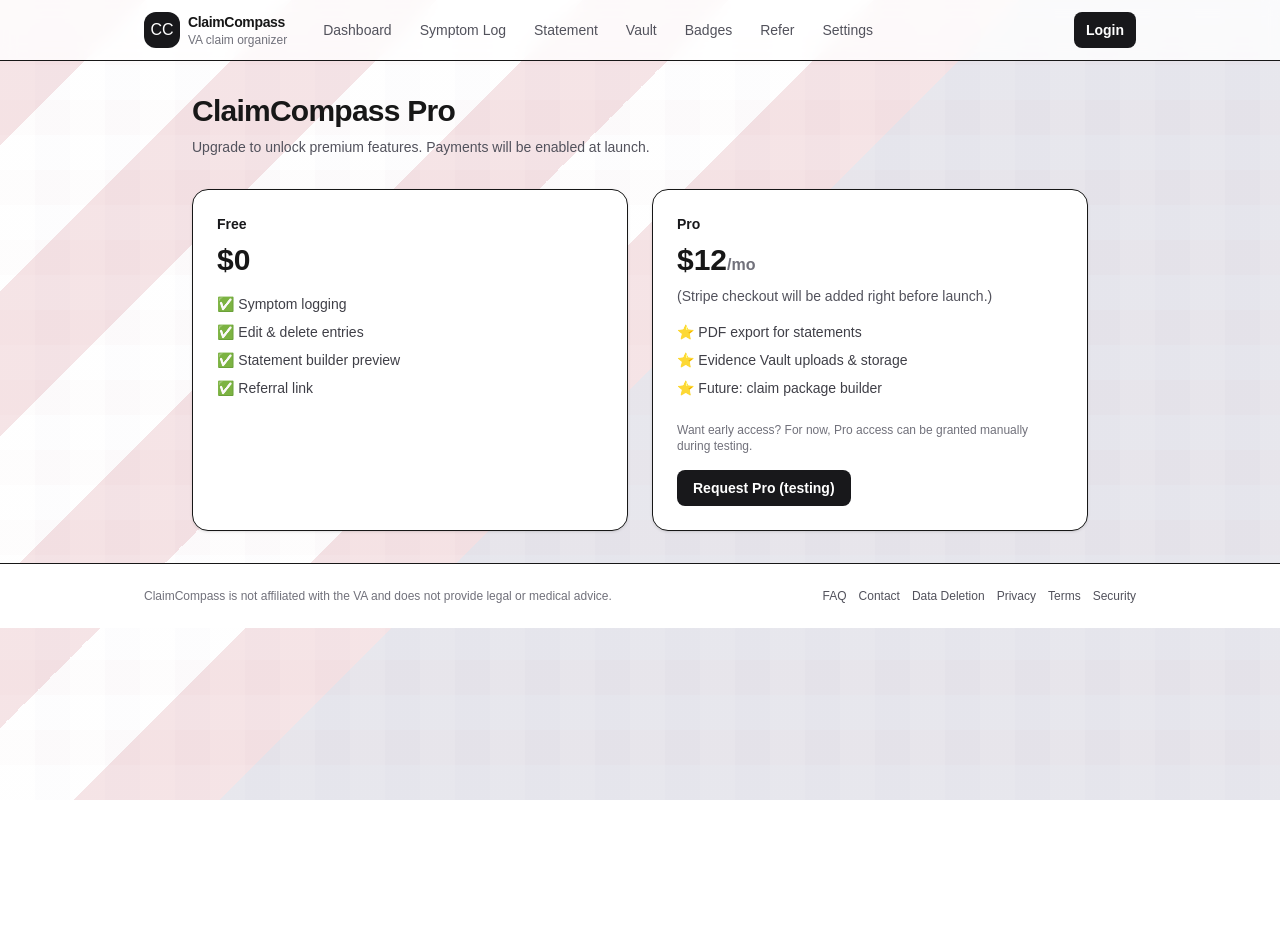
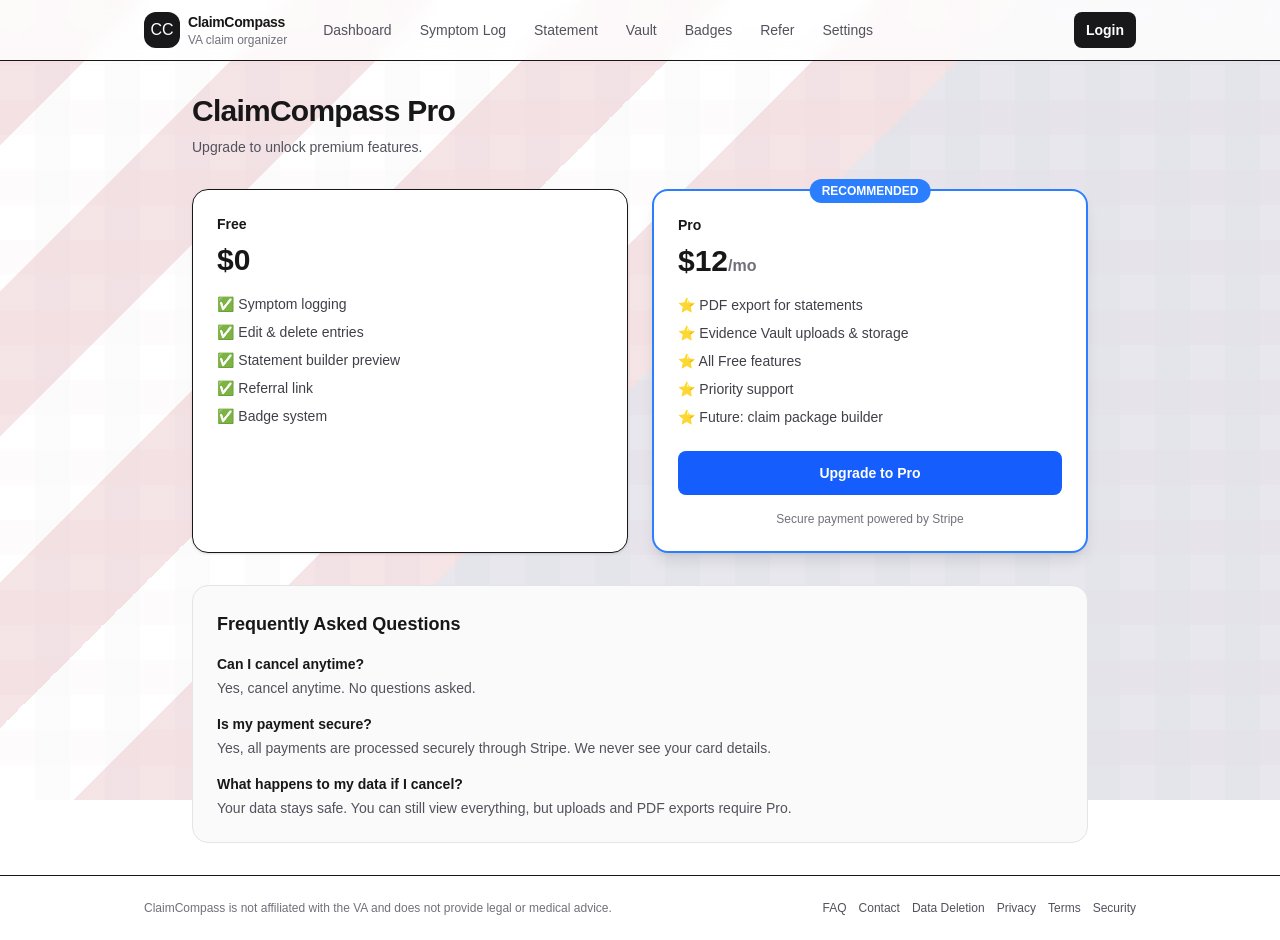
Before and after one commit to rugbyman74/claimcompass, a Next.js app: page /pricing in a window 1280 px wide. Before the commit the page ends 800 px from the top, so only its background shows below. Built offline with nearby package versions, Linux system fonts and the light colour scheme; no server answers.

Commit message:
Added Stripe payment integration

```diff
--- /dev/null
+++ b/app/api/create-checkout/route.ts
@@ -0,0 +1,40 @@
+import { NextResponse } from "next/server";
+import Stripe from "stripe";
+
+const stripe = new Stripe(process.env.STRIPE_SECRET_KEY!, {
+  apiVersion: "2026-01-28.clover",
+});
+
+export async function POST(req: Request) {
+  try {
+    const { email, userId } = await req.json();
+
+    if (!email || !userId) {
+      return NextResponse.json({ error: "Email and User ID required" }, { status: 400 });
+    }
+
+    const session = await stripe.checkout.sessions.create({
+      customer_email: email,
+      line_items: [
+        {
+          price: process.env.STRIPE_PRICE_ID!,
+          quantity: 1,
+        },
+      ],
+      mode: "subscription",
+      success_url: `${process.env.NEXT_PUBLIC_SITE_URL || "http://localhost:3000"}/dashboard?success=true`,
+      cancel_url: `${process.env.NEXT_PUBLIC_SITE_URL || "http://localhost:3000"}/pricing?canceled=true`,
+      metadata: {
+        userId: userId,
+      },
+    });
+
+    return NextResponse.json({ sessionId: session.id, url: session.url });
+  } catch (error: any) {
+    console.error("Stripe checkout error:", error);
+    return NextResponse.json(
+      { error: error.message || "Failed to create checkout session" },
+      { status: 500 }
+    );
+  }
+}
--- a/app/pricing/page.tsx
+++ b/app/pricing/page.tsx
@@ -1,12 +1,58 @@
-import Link from "next/link";
+"use client";
+
+import { useState } from "react";
+import { supabase } from "@/lib/supabaseClient";
+import { useRouter } from "next/navigation";
 
 export default function PricingPage() {
+  const router = useRouter();
+  const [loading, setLoading] = useState(false);
+  const [status, setStatus] = useState("");
+
+  const handleUpgrade = async () => {
+    setStatus("");
+    setLoading(true);
+
+    try {
+      const { data: sessionData, error: sessionError } = await supabase.auth.getSession();
+
+      if (sessionError || !sessionData.session) {
+        setStatus("❌ Please log in first");
+        setLoading(false);
+        router.push("/login");
+        return;
+      }
+
+      const userId = sessionData.session.user.id;
+      const email = sessionData.session.user.email;
+
+      const response = await fetch("/api/create-checkout", {
+        method: "POST",
+        headers: { "Content-Type": "application/json" },
+        body: JSON.stringify({ userId, email }),
+      });
+
+      const data = await response.json();
+
+      if (!response.ok) {
+        throw new Error(data.error || "Failed to create checkout session");
+      }
+
+      if (data.url) {
+        window.location.href = data.url;
+      }
+    } catch (error: any) {
+      setStatus(`❌ ${error.message}`);
+      setLoading(false);
+    }
+  };
+
   return (
     <div className="mx-auto max-w-4xl grid gap-8">
       <div>
         <h1 className="text-3xl font-semibold tracking-tight">ClaimCompass Pro</h1>
         <p className="mt-2 text-sm text-zinc-600">
-          Upgrade to unlock premium features. Payments will be enabled at launch.
+          Upgrade to unlock premium features.
         </p>
       </div>
 
@@ -19,32 +65,72 @@
             <li>✅ Edit & delete entries</li>
             <li>✅ Statement builder preview</li>
             <li>✅ Referral link</li>
+            <li>✅ Badge system</li>
           </ul>
         </div>
 
-        <div className="rounded-2xl border bg-white p-6 shadow-sm">
+        <div className="rounded-2xl border-2 border-blue-500 bg-white p-6 shadow-lg relative">
+          <div className="absolute -top-3 left-1/2 -translate-x-1/2 rounded-full bg-blue-500 px-3 py-1 text-xs font-semibold text-white">
+            RECOMMENDED
+          </div>
           <div className="text-sm font-semibold text-zinc-900">Pro</div>
-          <div className="mt-2 text-3xl font-semibold">$12<span className="text-base font-semibold text-zinc-500">/mo</span></div>
-          <p className="mt-2 text-sm text-zinc-600">
-            (Stripe checkout will be added right before launch.)
-          </p>
+          <div className="mt-2 text-3xl font-semibold">
+            $12<span className="text-base font-semibold text-zinc-500">/mo</span>
+          </div>
           <ul className="mt-4 space-y-2 text-sm text-zinc-700">
             <li>⭐ PDF export for statements</li>
             <li>⭐ Evidence Vault uploads & storage</li>
+            <li>⭐ All Free features</li>
+            <li>⭐ Priority support</li>
             <li>⭐ Future: claim package builder</li>
           </ul>
 
-          <div className="mt-6 text-xs text-zinc-500">
-            Want early access? For now, Pro access can be granted manually during testing.
+          <div className="mt-6">
+            <button
+              onClick={handleUpgrade}
+              disabled={loading}
+              className="w-full rounded-lg bg-blue-600 px-4 py-3 text-sm font-semibold text-white hover:bg-blue-700 disabled:opacity-50"
+            >
+              {loading ? "Loading..." : "Upgrade to Pro"}
+            </button>
+
+            {status ? (
+              <div
+                className={`mt-3 rounded-lg border px-3 py-2 text-sm ${
+                  status.startsWith("❌")
+                    ? "border-red-200 bg-red-50 text-red-700"
+                    : "border-emerald-200 bg-emerald-50 text-emerald-700"
+                }`}
+              >
+                {status}
+              </div>
+            ) : null}
           </div>
 
-          <div className="mt-4">
-            <Link
-              href="/contact"
-              className="inline-flex items-center rounded-lg bg-zinc-900 px-4 py-2 text-sm font-semibold text-white hover:bg-zinc-800"
-            >
-              Request Pro (testing)
-            </Link>
+          <div className="mt-4 text-xs text-zinc-500 text-center">
+            Secure payment powered by Stripe
+          </div>
+        </div>
+      </div>
+
+      <div className="rounded-2xl border border-zinc-200 bg-zinc-50 p-6">
+        <h2 className="text-lg font-semibold">Frequently Asked Questions</h2>
+        <div className="mt-4 space-y-4 text-sm">
+          <div>
+            <div className="font-semibold text-zinc-900">Can I cancel anytime?</div>
+            <div className="mt-1 text-zinc-600">Yes, cancel anytime. No questions asked.</div>
+          </div>
+          <div>
+            <div className="font-semibold text-zinc-900">Is my payment secure?</div>
+            <div className="mt-1 text-zinc-600">
+              Yes, all payments are processed securely through Stripe. We never see your card details.
+            </div>
+          </div>
+          <div>
+            <div className="font-semibold text-zinc-900">What happens to my data if I cancel?</div>
+            <div className="mt-1 text-zinc-600">
+              Your data stays safe. You can still view everything, but uploads and PDF exports require Pro.
+            </div>
           </div>
         </div>
       </div>
--- a/package.json
+++ b/package.json
@@ -9,12 +9,14 @@
     "lint": "eslint"
   },
   "dependencies": {
+    "@stripe/stripe-js": "^8.7.0",
     "@supabase/supabase-js": "^2.95.3",
     "next": "16.1.6",
     "next-pwa": "^5.6.0",
     "pdf-lib": "^1.17.1",
     "react": "19.2.3",
-    "react-dom": "19.2.3"
+    "react-dom": "19.2.3",
+    "stripe": "^20.3.1"
   },
   "devDependencies": {
     "@tailwindcss/postcss": "^4",
```
Also changed, not shown: 1 other file (tests, documents, lock files or other folders).
